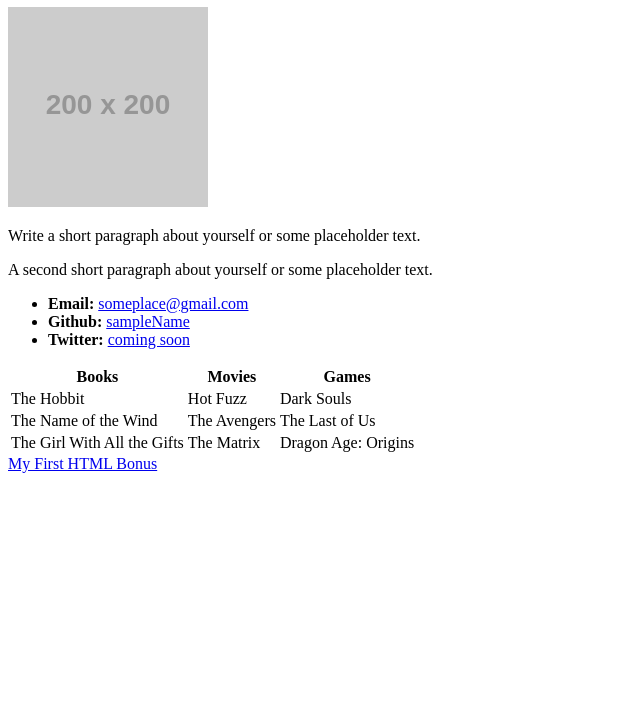
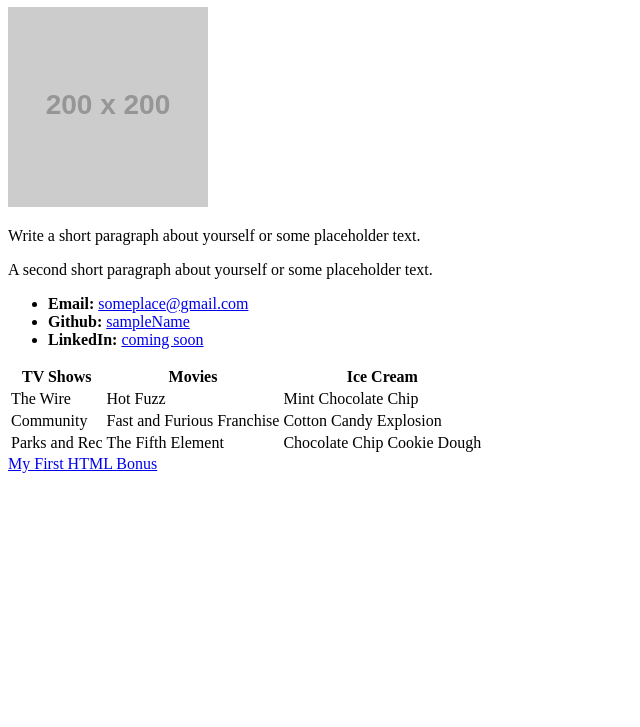
Before and after one commit to coye-roseberry/coye-roseberry.github.io, a plain HTML site: page index.html in a window 1280 px wide. Shown: the part 73-800 px from the top of the page, without its empty margins (0-640 px from the left). Drawn offline with Linux system fonts and the light colour scheme; placeholder pictures from the web are drawn by us.

Commit message:
Update index.html

```diff
--- a/index.html
+++ b/index.html
@@ -2,12 +2,12 @@
 <html lang="en-us">
 <head>
   <meta charset="UTF-8">
-  <title>Activity 1: Basic HTML Bio</title>
+  <title>Coye Roseberry Github Personal Page</title>
 </head>
 
 <body>
 
-  <h1>Your Name</h1>
+  <h1>Coye Roseberry</h1>
 
   <img src="https://placehold.it/200x200" alt="Your Name">
 
@@ -17,34 +17,34 @@
   <ul>
     <li><strong>Email:</strong> <a href="#">someplace@gmail.com</a></li>
     <li><strong>Github:</strong> <a href="#">sampleName</a></li>
-    <li><strong>Twitter:</strong> <a href="#">coming soon</a></li>
+    <li><strong>LinkedIn:</strong> <a href="#">coming soon</a></li>
   </ul>
 
   <table>
     <tr>
-      <th>Books</th>
+      <th>TV Shows</th>
       <th>Movies</th>
-      <th>Games</th>
+      <th>Ice Cream</th>
     </tr>
     <tr>
-      <td>The Hobbit</td>
+      <td>The Wire</td>
       <td>Hot Fuzz</td>
-      <td>Dark Souls</td>
+      <td>Mint Chocolate Chip</td>
     </tr>
     <tr>
-      <td>The Name of the Wind</td>
-      <td>The Avengers</td>
-      <td>The Last of Us</td>
+      <td>Community</td>
+      <td>Fast and Furious Franchise</td>
+      <td>Cotton Candy Explosion</td>
     </tr>
     <tr>
-      <td>The Girl With All the Gifts</td>
-      <td>The Matrix</td>
-      <td>Dragon Age: Origins</td>
+      <td>Parks and Rec</td>
+      <td>The Fifth Element</td>
+      <td>Chocolate Chip Cookie Dough</td>
     </tr>
   </table>
 
   <!-- Bonus link to last class page -->
-  <a href="../../../../1/Activities/04-Stu_MyFirst_HTML/Solved/my-first-bonus.html">My First HTML Bonus</a>
+  <!-- Bonus link to last class page --><a href="../../../../1/Activities/04-Stu_MyFirst_HTML/Solved/my-first-bonus.html">My First HTML Bonus</a>
 
 </body>
 
```
